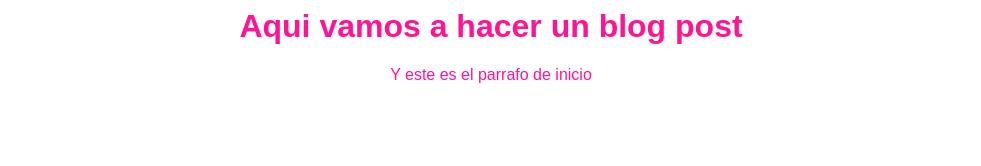
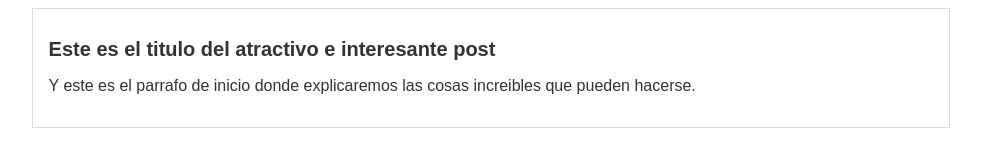
Before and after one commit to ppdeluxe/hyperblog, a plain HTML site: page blogpost.html in a window 1280 px wide. Shown: the whole page, without its empty margins (149-1130 px from the left). Drawn offline with Linux system fonts and the light colour scheme.

Commit message:
Versión nueva de pagina web

```diff
--- a/CSS/estilos.css
+++ b/CSS/estilos.css
@@ -1,7 +1,23 @@
 body
 {
-color: deeppink;
+color: #333;
 text-align: center;
 font-family: "Arial" ;
 
 }
+
+#container
+{
+    width: 70%;
+    padding: 1em;
+    text-align: left;
+    border: 1px solid #DDD;
+    margin: 0 auto;
+
+}
+
+#container h1
+{
+
+    font-size: 20px;
+}
--- a/blogpost.html
+++ b/blogpost.html
@@ -4,11 +4,13 @@
     <link rel="stylesheet" href="CSS/estilos.css" />
 </head>
 <body>
-    <h1>Aqui vamos a hacer un blog post</h1>
-    <p>Y este es el parrafo de inicio</p>
+    <div id="container">
+    <div id="post">
+    <h1>Este es el titulo del atractivo e interesante post</h1>
+    <p>Y este es el parrafo de inicio donde explicaremos las cosas increibles que pueden hacerse. </p>
 
-    </p>
-
+</div>
+</div>
 </body>
 
 </html>
```
